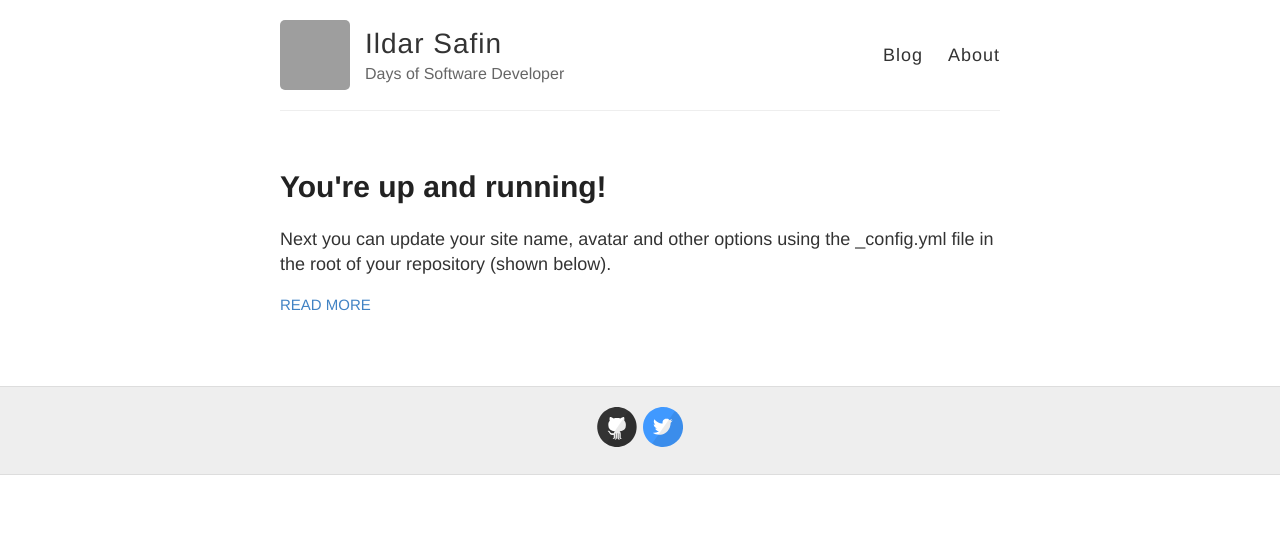
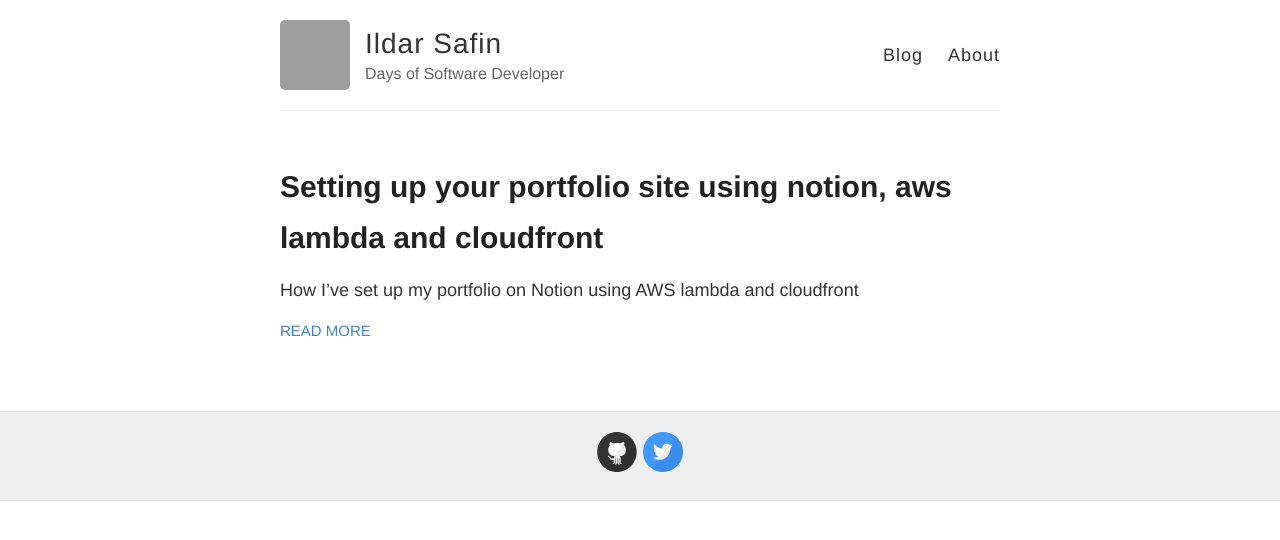
Before and after one commit to ildarsafin/ildarsafin.github.io, a Jekyll site: the page built from index.html, in a window 1280 px wide. Shown: the top 540 px of the page. Built offline with Jekyll 4.4.1, drawn with Linux system fonts in a browser that asks for light colours; grey boxes are pictures that could not be loaded.

Commit message:
Add first post

```diff
--- a/_posts/2014-3-3-Hello-World.md
+++ /dev/null
@@ -1,10 +0,0 @@
----
-layout: post
-title: You're up and running!
----
-
-Next you can update your site name, avatar and other options using the _config.yml file in the root of your repository (shown below).
-
-![_config.yml]({{ site.baseurl }}/images/config.png)
-
-The easiest way to make your first post is to edit this one. Go into /_posts/ and update the Hello World markdown file. For more instructions head over to the [Jekyll Now repository](https://github.com/barryclark/jekyll-now) on GitHub.
--- /dev/null
+++ b/_posts/2020-12-5-setting-up-site-on-notion.md
@@ -0,0 +1,8 @@
+---
+layout: post
+title: Setting up your portfolio site using notion, aws lambda and cloudfront
+---
+
+How I've set up my portfolio on Notion using AWS lambda and cloudfront
+
+![_config.yml]({{ site.baseurl }}/images/screenshot-portfolio.png)
```
Also changed, not shown: about.md (+3 -3 lines), images/jekyll-now-theme-screenshot.jpg (deleted), images/step1.gif (deleted), 2 other files.
